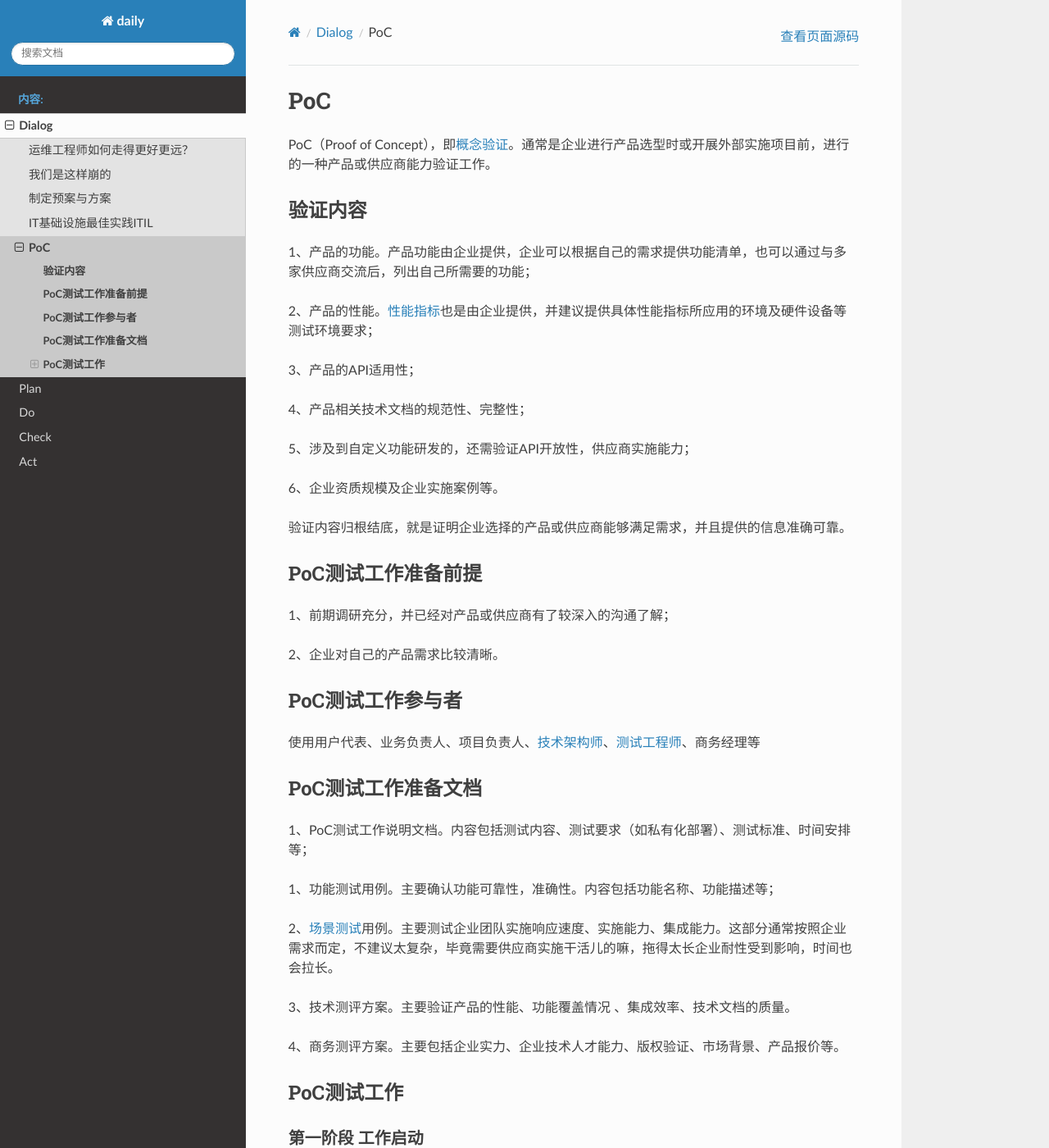
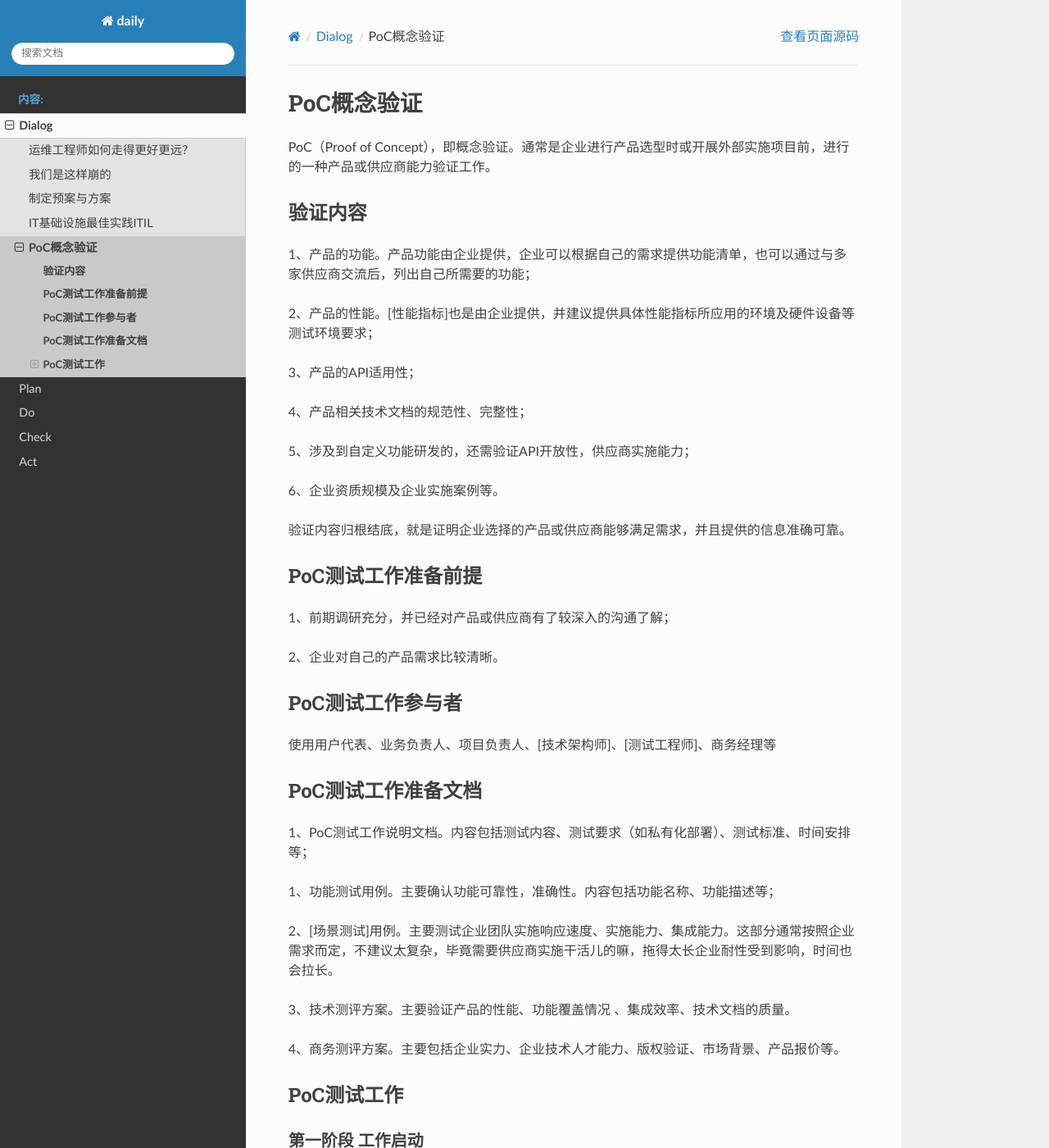
Before and after one commit to r2010shadow/daily, a Sphinx documentation site: the page built from source/Dialog/PoC/contents.md, in a window 1280 px wide and 1400 px high. Shown: the whole window at 82% size. Built offline with Sphinx 7.4.7 and the Read the Docs theme 2.0.0, drawn with Linux system fonts in a browser that asks for light colours; pages that are not in the unit, such as notebooks, are missing from menus; some of the changed lines change nothing that is shown; some of the changed text lies outside the part shown.

Commit message:
Update contents.md

```diff
--- a/source/Dialog/PoC/contents.md
+++ b/source/Dialog/PoC/contents.md
@@ -1,8 +1,8 @@
-# PoC
+# PoC概念验证
 
 
 
-PoC（Proof of Concept），即[概念验证](https://www.zhihu.com/search?q=概念验证&search_source=Entity&hybrid_search_source=Entity&hybrid_search_extra={"sourceType"%3A"answer"%2C"sourceId"%3A1216336798})。通常是企业进行产品选型时或开展外部实施项目前，进行的一种产品或供应商能力验证工作。
+PoC（Proof of Concept），即概念验证。通常是企业进行产品选型时或开展外部实施项目前，进行的一种产品或供应商能力验证工作。
 
 
 
@@ -10,7 +10,7 @@ PoC（Proof of Concept），即[概念验证](https://www.zhihu.com/search?q=概
 
 1、产品的功能。产品功能由企业提供，企业可以根据自己的需求提供功能清单，也可以通过与多家供应商交流后，列出自己所需要的功能；
 
-2、产品的性能。[性能指标](https://www.zhihu.com/search?q=性能指标&search_source=Entity&hybrid_search_source=Entity&hybrid_search_extra={"sourceType"%3A"answer"%2C"sourceId"%3A1216336798})也是由企业提供，并建议提供具体性能指标所应用的环境及硬件设备等测试环境要求；
+2、产品的性能。[性能指标]也是由企业提供，并建议提供具体性能指标所应用的环境及硬件设备等测试环境要求；
 
 3、产品的API适用性；
 
@@ -34,7 +34,7 @@ PoC（Proof of Concept），即[概念验证](https://www.zhihu.com/search?q=概
 
 ## **PoC测试工作参与者**
 
-使用用户代表、业务负责人、项目负责人、[技术架构师](https://www.zhihu.com/search?q=技术架构师&search_source=Entity&hybrid_search_source=Entity&hybrid_search_extra={"sourceType"%3A"answer"%2C"sourceId"%3A1216336798})、[测试工程师](https://www.zhihu.com/search?q=测试工程师&search_source=Entity&hybrid_search_source=Entity&hybrid_search_extra={"sourceType"%3A"answer"%2C"sourceId"%3A1216336798})、商务经理等
+使用用户代表、业务负责人、项目负责人、[技术架构师]、[测试工程师]、商务经理等
 
 
 
@@ -44,7 +44,7 @@ PoC（Proof of Concept），即[概念验证](https://www.zhihu.com/search?q=概
 
 1、功能测试用例。主要确认功能可靠性，准确性。内容包括功能名称、功能描述等；
 
-2、[场景测试](https://www.zhihu.com/search?q=场景测试&search_source=Entity&hybrid_search_source=Entity&hybrid_search_extra={"sourceType"%3A"answer"%2C"sourceId"%3A1216336798})用例。主要测试企业团队实施响应速度、实施能力、集成能力。这部分通常按照企业需求而定，不建议太复杂，毕竟需要供应商实施干活儿的嘛，拖得太长企业耐性受到影响，时间也会拉长。
+2、[场景测试]用例。主要测试企业团队实施响应速度、实施能力、集成能力。这部分通常按照企业需求而定，不建议太复杂，毕竟需要供应商实施干活儿的嘛，拖得太长企业耐性受到影响，时间也会拉长。
 
 3、技术测评方案。主要验证产品的性能、功能覆盖情况 、集成效率、技术文档的质量。
 
@@ -58,7 +58,7 @@ PoC（Proof of Concept），即[概念验证](https://www.zhihu.com/search?q=概
 
 由商务或者对外代表对供应商发布正式邀请并附PoC测试工作说明。
 
-建立PoC[协同群](https://www.zhihu.com/search?q=协同群&search_source=Entity&hybrid_search_source=Entity&hybrid_search_extra={"sourceType"%3A"answer"%2C"sourceId"%3A1216336798})。以满足快速沟通，应答。
+建立PoC[协同群]。以满足快速沟通，应答。
 
 涉及到私有化部署的，需要收集供应商部署环境要求，并与供应商一起进行部署工作，同时企业参与人员对部署工作情况做好记录。
 
@@ -72,7 +72,7 @@ PoC（Proof of Concept），即[概念验证](https://www.zhihu.com/search?q=概
 
 
 
-#### 第三阶段 [技术测评](https://www.zhihu.com/search?q=技术测评&search_source=Entity&hybrid_search_source=Entity&hybrid_search_extra={"sourceType"%3A"answer"%2C"sourceId"%3A1216336798})
+#### 第三阶段 [技术测评]
 
 供应商根据企业提供的技术要求给出相关支持文档，企业进行现场比对，根据实际情况进行统计记录。并保留供应商提供的资料和对比记录。
 
@@ -80,21 +80,21 @@ PoC（Proof of Concept），即[概念验证](https://www.zhihu.com/search?q=概
 
 
 
-#### 第四阶段 [间歇性测试](https://www.zhihu.com/search?q=间歇性测试&search_source=Entity&hybrid_search_source=Entity&hybrid_search_extra={"sourceType"%3A"answer"%2C"sourceId"%3A1216336798})工作
+#### 第四阶段 [间歇性测试]工作
 
 该阶段是在第一阶段启动时，就可以开始了。测试功能外，还包括关键用户使用的体验心得、易用性评价。该部分允许企业用户主观评价，建议可以扩大范围组织间歇性测试，并做好测试用户记录。间歇时间1天或者多天根据实际情况安排。
 
 
 
-#### 第五阶段 [商务验证](https://www.zhihu.com/search?q=商务验证&search_source=Entity&hybrid_search_source=Entity&hybrid_search_extra={"sourceType"%3A"answer"%2C"sourceId"%3A1216336798})
+#### 第五阶段 [商务验证]
 
 供应商根据企业提供的商务测评方案，积极配合工作。涉及到客户核实的，还需要企业进行考证。该部分工作也是从第一阶段启动时，就可以开始了。
 
 
 
-#### 第六阶段 背书归档、[分析总结](https://www.zhihu.com/search?q=分析总结&search_source=Entity&hybrid_search_source=Entity&hybrid_search_extra={"sourceType"%3A"answer"%2C"sourceId"%3A1216336798})
+#### 第六阶段 背书归档、[分析总结]
 
-每个阶段的工作都需要记录好参与人、时间、工作说明，并将测试过程中企业的、供应商的文档分类[归档](https://www.zhihu.com/search?q=归档&search_source=Entity&hybrid_search_source=Entity&hybrid_search_extra={"sourceType"%3A"answer"%2C"sourceId"%3A1216336798})。
+每个阶段的工作都需要记录好参与人、时间、工作说明，并将测试过程中企业的、供应商的文档分类[归档]
 
 对每个阶段进行分析对比，总结评价。
 
```
